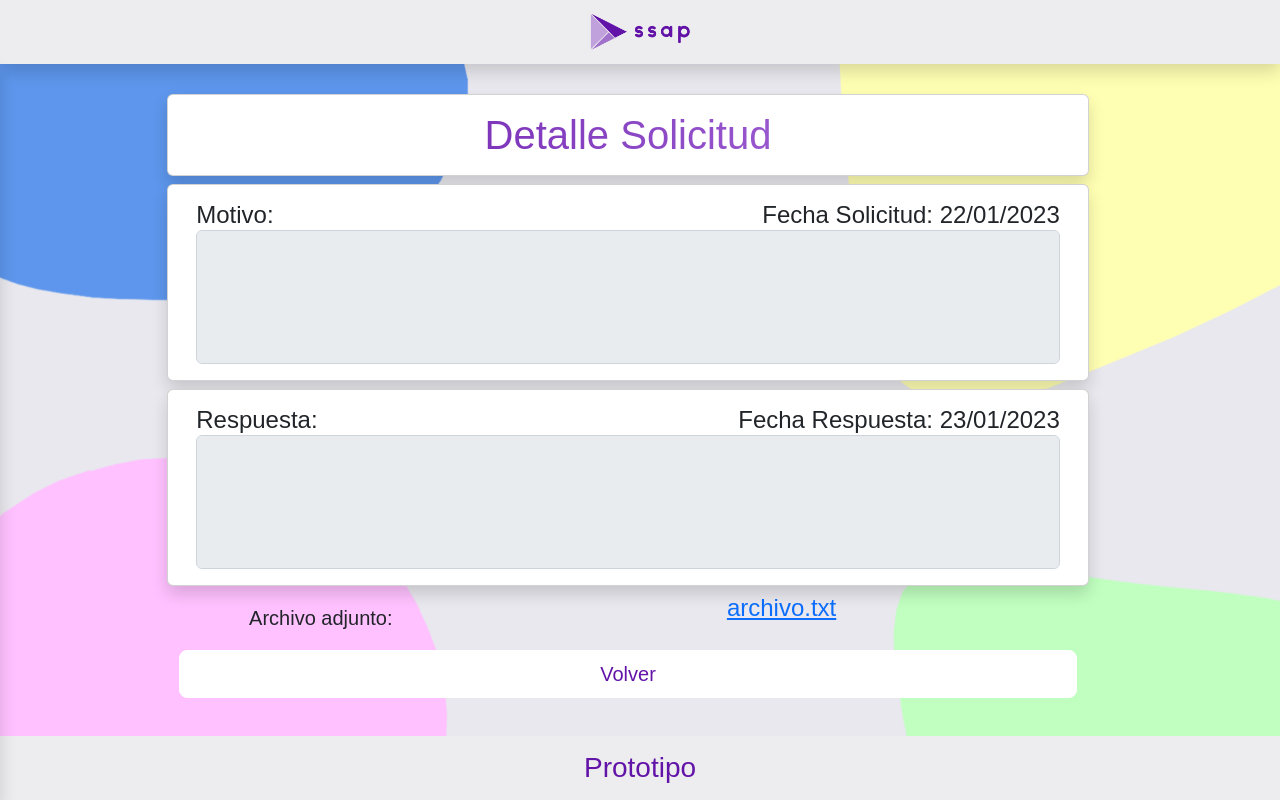
After one commit to danielrojasrabael/Portafolio-Informatica-003D, a Django app: template SSAP_Web/SSAP/templates/SSAP/detallesolicitud.html in a window 1280 px wide. The commit adds this page. Run offline with Django 4.2, Linux system fonts and the light colour scheme; the template is opened without the code that fills it, so the values that code supplies are empty; some web fonts are replaced.

Commit message:
Vista detalle solicitud
Vista de detalle de solicitud realizada

```diff
--- /dev/null
+++ b/SSAP_Web/SSAP/templates/SSAP/detallesolicitud.html
@@ -0,0 +1,57 @@
+{%extends 'SSAP/base.html'%}
+{%load static%}
+{%block titulo%}SSAP | Solicitud N°{%endblock%}
+{%block head%}{%endblock%}
+{%block contenido%}
+<div class="fondo-global">
+    <div class="fondo-falso">
+        <div class="contenedor">
+            <div class="espacio">
+
+                <div style="text-align: center; width: 90%;">
+                    <div class="row esp-input col-sm-12">
+                        <div class="card">
+                            <div class="card-body">
+                            <h1 class="card-title tx-gradiente-p">Detalle Solicitud</h1>
+                            </div>
+                        </div>
+                    </div>
+
+                    <div class="row esp-input">
+                            <div class="row esp-input col-sm-12">
+                                <div class="card">
+                                    <div class="card-body">
+                                        <label for="motivo" class="float-start"><h4>Motivo:</h4></label><label for="motivo" class="float-end"><h4>Fecha Solicitud: 22/01/2023</h4></label>
+                                        <textarea class="form-control" rows="5" id="motivo" name="motivo" disabled style="overflow-y: scroll; resize: none;"></textarea>
+                                    </div>
+                                </div>
+                            </div>
+                            <div class="row esp-input col-sm-12">
+                                <div class="card">
+                                    <div class="card-body">
+                                        <label for="respuesta" class="float-start"><h4>Respuesta:</h4></label><label for="motivo" class="float-end"><h4>Fecha Respuesta: 23/01/2023</h4></label>
+                                        <textarea class="form-control" rows="5" id="respuesta" name="respuesta" disabled style="overflow-y: scroll; resize: none;"></textarea>
+                                    </div>
+                                </div>
+                            </div>
+
+                            <div class="row esp-input">
+                                <label for="archivo" class="col-sm-4 col-form-label col-form-label-lg">Archivo adjunto:</label>
+                                <div class="col-sm-8">
+                                    <h4><a href="">archivo.txt</a></h4>
+                                </div>
+                            </div>
+
+
+                            <div class="row esp-input col-sm-12">
+                                <div class="col-sm-12">
+                                    <a class="btn btn-back btn-lg col-sm-12" href="{% url 'solicitudes' %}" >Volver</a>
+                                </div>
+                            </div>
+                    </div>
+                </div>
+            </div>
+        </div>
+    </div>
+</div>
+{%endblock%}
--- a/SSAP_Web/SSAP/templates/SSAP/solicitudes.html
+++ b/SSAP_Web/SSAP/templates/SSAP/solicitudes.html
@@ -56,9 +56,9 @@
                                 <th>{{solicitud.fecha_publicacion | date:'d/m/Y'}}</th>
                                 <th>{{solicitud.estado}}</th>
                                 {%if solicitud.estado == 'RESUELTA' %}
-                                    <th><button class="accion btn btn-primary col-sm-12">Ver Respuesta</button></th>
+                                    <th><a href="{% url 'detallesolicitud_cli' %}"><button class="accion btn btn-primary col-sm-12">Ver Respuesta</button></a></th>
                                 {%else%}
-                                    <th><button class="accion btn btn-primary col-sm-12">Ver Detalle</button></th>
+                                    <th><a href="{% url 'detallesolicitud_cli' %}"><button class="accion btn btn-primary col-sm-12">Ver Detalle</button></a></th>
                                 {%endif%}
                             </tr>
                             {%endfor%}
--- a/SSAP_Web/SSAP/views.py
+++ b/SSAP_Web/SSAP/views.py
@@ -480,6 +480,11 @@ def crearSolicitud(request):
             messages.success(request,"Tipo de solicitud no admitida")
             return redirect('solicitudes')
     return render(request, 'SSAP/crearsolicitud.html')
+
+@logueado
+@esCliente
+def detalleSolicitudCli(request):
+    return render(request, 'SSAP/detallesolicitud.html')
 #   ------------------------ Profesional ------------------------
 
 @logueado
--- a/SSAP_Web/SSAP_Web/urls.py
+++ b/SSAP_Web/SSAP_Web/urls.py
@@ -41,6 +41,7 @@ urlpatterns = [
     path('solicitudes/', views.solicitudes, name="solicitudes"),
     path('crearsolicitud/', views.crearSolicitud, name="crearsolicitud"),
     path('boleta_cli/<nombre>', views.boleta_cli, name="boleta_cli"),
+    path('detallesolicitud_cli/',views.detalleSolicitudCli,name="detallesolicitud_cli"),
     #   ------------------------ Profesional ------------------------
     path('verclientes/', views.verClientes, name="verclientes"),
     path('checklists/', views.checklists, name="checklists"),
```
